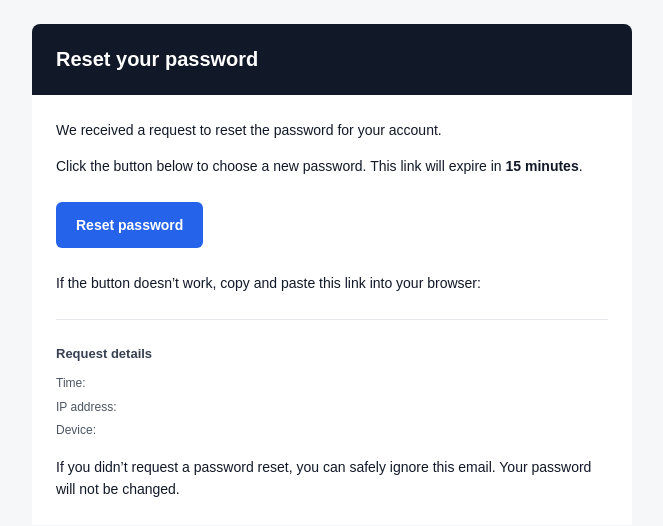
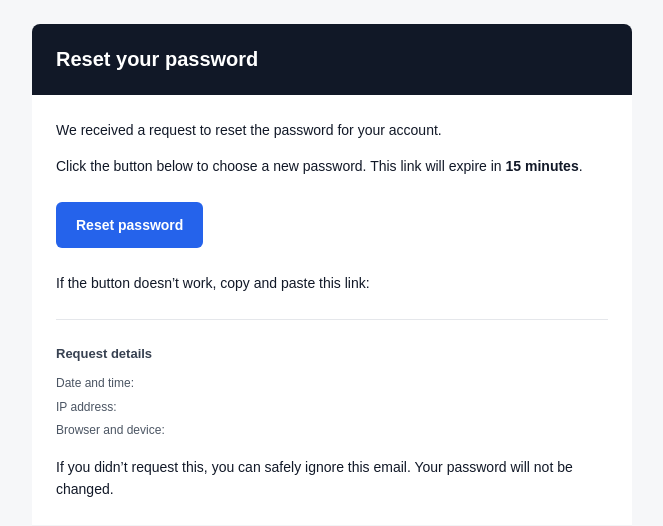
Before and after one commit to GabrielSchieber/Chatbot, a Django app: template backend/chat/templates/chat/password_reset.html in a window 1280 px wide. Shown: the top 526 px of the page, without its empty margins (308-971 px from the left). Run offline with Django 5.2, Linux system fonts and the light colour scheme; the template is opened without the code that fills it, so the values that code supplies are empty.

Commit message:
Internationalize reset password email

```diff
--- a/backend/chat/templates/chat/password_reset.html
+++ b/backend/chat/templates/chat/password_reset.html
@@ -1,9 +1,11 @@
+{% load i18n %}
+
 <!DOCTYPE html>
 <html lang="en">
 
 <head>
     <meta charset="UTF-8" />
-    <title>Password reset</title>
+    <title>{% trans "Reset your password" %}</title>
     <meta name="viewport" content="width=device-width, initial-scale=1.0" />
 </head>
 
@@ -19,7 +21,7 @@
                     <!-- Header -->
                     <tr>
                         <td style="padding:24px; background-color:#111827; color:#ffffff;">
-                            <h1 style="margin:0; font-size:20px;">Reset your password</h1>
+                            <h1 style="margin:0; font-size:20px;">{% trans "Reset your password" %}</h1>
                         </td>
                     </tr>
 
@@ -27,12 +29,14 @@
                     <tr>
                         <td style="padding:24px; color:#111827; font-size:14px; line-height:1.6;">
                             <p style="margin-top:0;">
-                                We received a request to reset the password for your account.
+                                {% trans "We received a request to reset the password for your account." %}
                             </p>
 
                             <p>
-                                Click the button below to choose a new password. This link will
-                                expire in <strong>15 minutes</strong>.
+                                {% blocktrans %}
+                                Click the button below to choose a new password.
+                                This link will expire in <strong>15 minutes</strong>.
+                                {% endblocktrans %}
                             </p>
 
                             <!-- CTA button -->
@@ -48,14 +52,14 @@
                                             font-weight:bold;
                                             border-radius:6px;
                                         ">
-                                            Reset password
+                                            {% trans "Reset password" %}
                                         </a>
                                     </td>
                                 </tr>
                             </table>
 
                             <p>
-                                If the button doesn’t work, copy and paste this link into your browser:
+                                {% trans "If the button doesn’t work, copy and paste this link:" %}
                             </p>
 
                             <p style="word-break:break-all; color:#2563eb;">
@@ -66,27 +70,26 @@
                             <hr style="border:none; border-top:1px solid #e5e7eb; margin:24px 0;" />
 
                             <p style="font-size:13px; color:#374151; margin-bottom:8px;">
-                                <strong>Request details</strong>
+                                <strong>{% trans "Request details" %}</strong>
                             </p>
 
                             <table cellpadding="0" cellspacing="0" style="font-size:12px; color:#4b5563;">
                                 <tr>
-                                    <td style="padding:2px 8px 2px 0;">Time:</td>
+                                    <td style="padding:2px 8px 2px 0;">{% trans "Date and time" %}:</td>
                                     <td>{{ request_time }}</td>
                                 </tr>
                                 <tr>
-                                    <td style="padding:2px 8px 2px 0;">IP address:</td>
+                                    <td style="padding:2px 8px 2px 0;">{% trans "IP address" %}:</td>
                                     <td>{{ ip_address }}</td>
                                 </tr>
                                 <tr>
-                                    <td style="padding:2px 8px 2px 0;">Device:</td>
+                                    <td style="padding:2px 8px 2px 0;">{% trans "Browser and device" %}:</td>
                                     <td>{{ user_agent }}</td>
                                 </tr>
                             </table>
 
                             <p style="margin-bottom:0;">
-                                If you didn’t request a password reset, you can safely ignore this email.
-                                Your password will not be changed.
+                                {% trans "If you didn’t request this, you can safely ignore this email. Your password will not be changed." %}
                             </p>
                         </td>
                     </tr>
--- a/backend/chat/views/utils.py
+++ b/backend/chat/views/utils.py
@@ -1,3 +1,4 @@
+from django.utils.translation import gettext_lazy as _
 from user_agents import parse
 
 def readable_user_agent(user_agent_raw: str | None) -> str:
@@ -12,7 +13,7 @@
         parts.append(ua.browser.family)
 
     if ua.os.family:
-        parts.append(f"on {ua.os.family}")
+        parts.append(f"{_("on")} {ua.os.family}")
 
     if ua.device.family and ua.device.family != "Other":
         parts.append(f"({ua.device.family})")
```
Also changed, not shown: backend/backend/settings.py (+7 -0 lines), backend/chat/views/user.py (+14 -17 lines), backend/chat/locale/en_US/LC_MESSAGES/django.po (added), backend/chat/locale/pt_BR/LC_MESSAGES/django.po (added), 2 other files.
